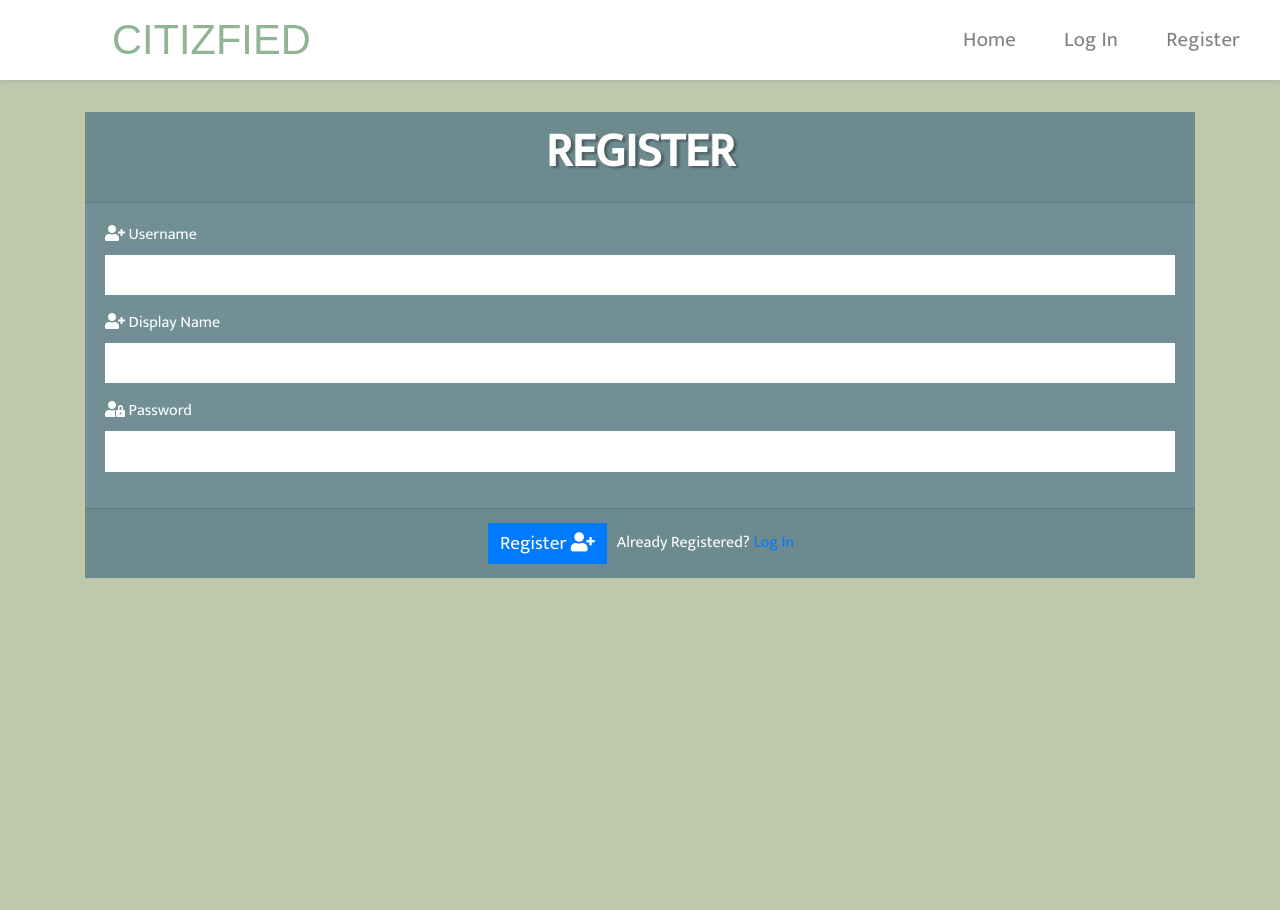
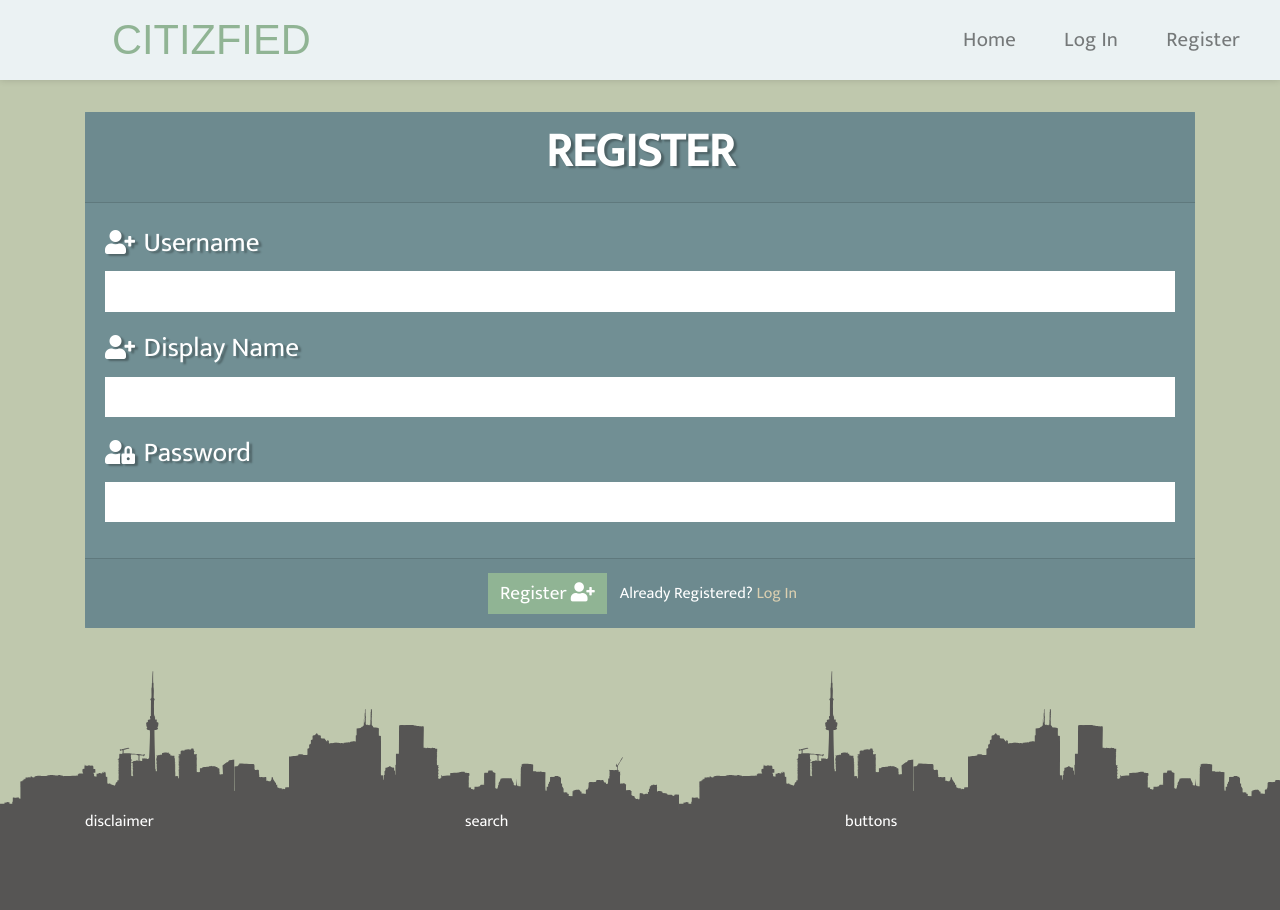
Before and after one commit to alexandruvalentin/Citizfied, a Flask app: page /register in a window 1280 px wide. Before the commit the page ends 578 px from the top, so only its background shows below. Run offline with Flask 2, Linux system fonts and the light colour scheme; some libraries are stand-ins or nearby versions; some web fonts are replaced.

Commit message:
Add and style footer

```diff
--- a/static/css/style.css
+++ b/static/css/style.css
@@ -28,7 +28,7 @@
 }
 
 .navbar-collapse {
-    background-color: #fff;
+    background-color: #ebf2f3;
     display: flex;
     justify-content: flex-end;
 }
@@ -38,7 +38,7 @@
 }
 
 .navbar-expand-lg {
-    background-color: #fff;
+    background-color: #ebf2f3;
     position: sticky;
     height: 80px;
     top: 0;
@@ -321,3 +369,44 @@ section#hero {
     outline: none;
     box-shadow: none;
 }
+
+#login .card-body label, #register .card-body label {
+    font-size: 1.7rem;
+    text-shadow: 3px 2px 2px rgba(0, 0, 0, 0.30);
+}
+
+#login .card-body i, #register .card-body i {
+    font-size: 1.5rem;
+    margin-right: 5px;
+    text-shadow: 3px 2px 2px rgba(0, 0, 0, 0.30);
+}
+
+a {
+    color: #DBCFB0;
+}
+
+a:hover {
+    color: #fff;
+}
+
+footer {
+    margin-top: 2rem;
+}
+.footer-divider {
+    background-position: bottom left;
+    background-repeat: repeat-x;
+    background-size: contain;
+    height: 150px;
+    position: relative;
+    bottom: -2px;
+}
+.footer-content {
+    min-height: 100px;
+    background-color: #565554;
+}
+
+@media screen and (max-width: 576px) {
+    .footer-divider {
+        height: 70px;
+    }
+}
--- a/templates/base.html
+++ b/templates/base.html
@@ -84,8 +84,22 @@
         {% block content %}
         {% endblock %}
 
+
     </main>
 
+    <footer id="footer">
+        <div class="footer-divider" style="background-image: url('{{ url_for('images', file='skyline.svg') }}');">
+        </div>
+        <div class="footer-content">
+            <div class="container-xl">
+                <div class="row">
+                    <div class="col-12 col-md-4">disclaimer</div>
+                    <div class="col-12 col-md-4">search</div>
+                    <div class="col-12 col-md-4">buttons</div>
+                </div>
+            </div>
+        </div>
+    </footer>
 
     <script src="https://code.jquery.com/jquery-3.5.1.slim.min.js"
         integrity="sha384-DfXdz2htPH0lsSSs5nCTpuj/zy4C+OGpamoFVy38MVBnE+IbbVYUew+OrCXaRkfj"
--- a/templates/login.html
+++ b/templates/login.html
@@ -29,7 +29,7 @@
                     </div>
                     <!-- submit -->
                     <div class="card-footer text-center d-flex justify-content-center align-items-center">
-                        <button type="submit" class="btn btn-primary">
+                        <button type="submit" class="btn btn-default">
                             Log In <i class="fas fa-sign-in-alt"></i>
                         </button>
                         <div class="ml-2">
--- a/templates/register.html
+++ b/templates/register.html
@@ -41,7 +41,7 @@
                     </div>
                     <!-- submit -->
                     <div class="card-footer text-center d-flex justify-content-center align-items-center">
-                        <button type="submit" class="btn btn-primary">
+                        <button type="submit" class="btn btn-default">
                             Register <i class="fas fa-user-plus"></i>
                         </button>
                         <div class="ml-2">
```
Also changed, not shown: other parts of static/css/style.css (+68 -20 lines), templates/reviews.html (+23 -13 lines), images/skyline.svg (added).
